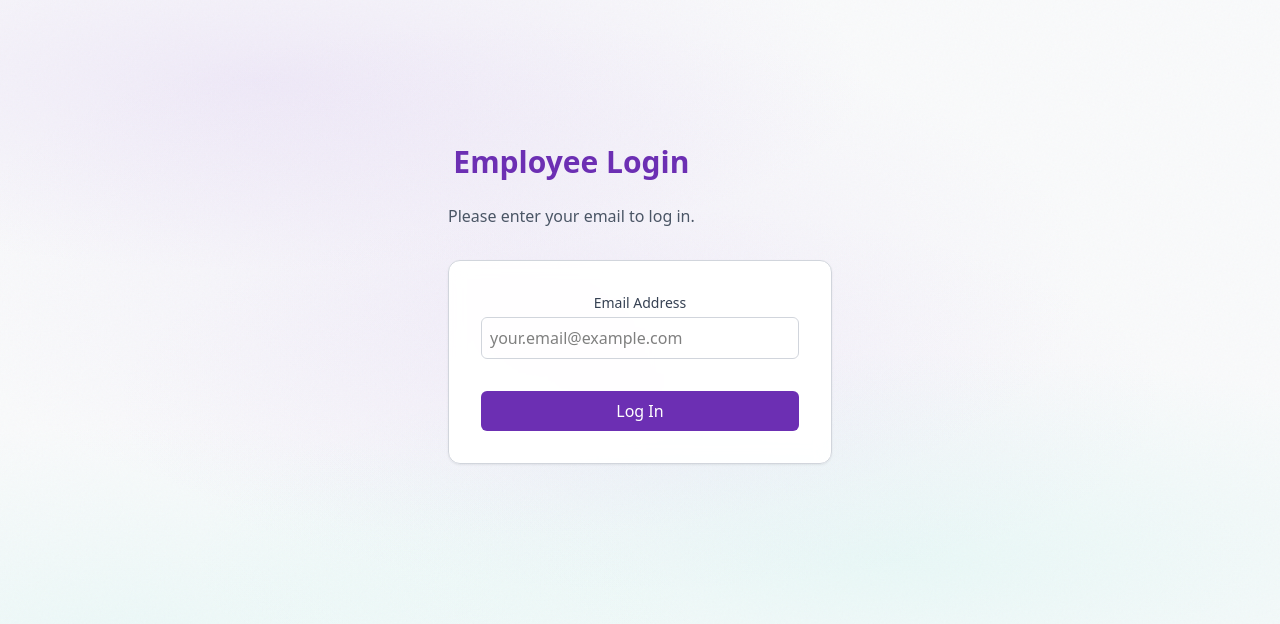
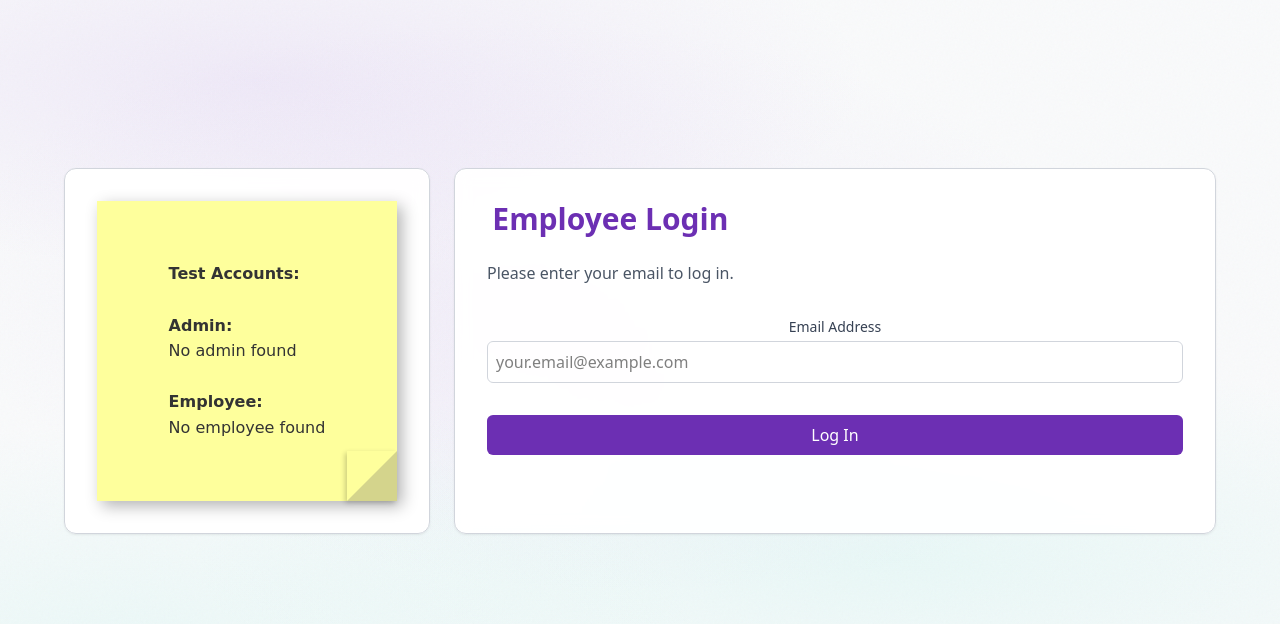
Before and after one commit to DaleHobbs-Dev/testing-services-employee-portal, a React (Vite) app: page /login in a window 1280 px wide. Shown: the top 624 px of the page. Built offline with nearby package versions, Linux system fonts and the light colour scheme; no server answers.

Commit message:
added a post-it note for easier log-in for testing purposes

```diff
--- a/src/components/auth/Login.jsx
+++ b/src/components/auth/Login.jsx
@@ -11,6 +11,7 @@ import {
   Button,
   Alert,
 } from "@/components/ui";
+import { PostItNote } from "../postit/PostItNote.jsx";
 
 export default function Login() {
   const [userEmail, setUserEmail] = useState("");
@@ -51,7 +52,12 @@ export default function Login() {
   };
 
   return (
-    <Container className="mt-20 max-w-md">
+    <Container className="mt-20 max-w-4xl">
+      <div className="flex gap-6 mt-6">
+        <Card className="p-6 flex-shrink-0">
+          <PostItNote />
+        </Card>
+        <Card className="p-6 flex-1">
           <PageHeader
             title="Employee Login"
             description="Please enter your email to log in."
@@ -62,7 +68,6 @@ export default function Login() {
               {error}
             </Alert>
           )}
-      <Card className="p-6 mt-6">
           <form onSubmit={handleLogin}>
             <FormField label="Email Address">
               <Input
@@ -84,6 +89,7 @@ export default function Login() {
             </Button>
           </form>
         </Card>
+      </div>
     </Container>
   );
 }
--- /dev/null
+++ b/src/components/postit/PostItNote.css
@@ -0,0 +1,41 @@
+.postItContainer {
+  position: relative;
+  width: 300px;
+  height: 300px;
+}
+
+.postIt {
+  width: 100%;
+  height: 100%;
+  background-color: #feff9c;
+  box-shadow: 5px 5px 15px rgba(0, 0, 0, 0.3);
+  display: flex;
+  align-items: center;
+  justify-content: center;
+  position: relative;
+  font-family: "Indie Flower", "Comic Sans MS", cursive;
+  overflow: hidden; /* Prevent overflow */
+}
+
+.message {
+  font-size: 1rem;
+  text-align: left;
+  color: #333;
+  margin: 0;
+  line-height: 1.6;
+  word-wrap: break-word; /* Break long words */
+  overflow-wrap: break-word; /* Modern alternative */
+  max-width: 100%; /* Ensure it doesn't exceed container */
+}
+
+.foldedCorner {
+  position: absolute;
+  bottom: 0;
+  right: 0;
+  width: 0;
+  height: 0;
+  border-style: solid;
+  border-width: 0 0 50px 50px;
+  border-color: transparent transparent #d4d48c transparent;
+  box-shadow: -2px 2px 5px rgba(0, 0, 0, 0.2);
+}
--- /dev/null
+++ b/src/components/postit/PostItNote.jsx
@@ -0,0 +1,64 @@
+import "./PostItNote.css";
+import { useState, useEffect, useMemo } from "react";
+import { getAllEmployees } from "../../services/employeeService";
+
+export const PostItNote = () => {
+  const [employees, setEmployees] = useState([]);
+
+  useEffect(() => {
+    getAllEmployees().then((data) => setEmployees(data));
+  }, []);
+
+  // Calculate random emails directly when component mounts or employees load
+  const { adminEmail, nonAdminEmail } = useMemo(() => {
+    if (employees.length === 0) {
+      return {
+        adminEmail: "No admin found",
+        nonAdminEmail: "No employee found",
+      };
+    }
+
+    const adminEmployees = employees.filter((emp) => emp.role === "admin");
+    const nonAdminEmployees = employees.filter((emp) => emp.role !== "admin");
+
+    const randomAdmin =
+      adminEmployees.length > 0
+        ? // eslint-disable-next-line react-hooks/purity
+          adminEmployees[Math.floor(Math.random() * adminEmployees.length)]
+        : null;
+
+    const randomNonAdmin =
+      nonAdminEmployees.length > 0
+        ? nonAdminEmployees[
+            // eslint-disable-next-line react-hooks/purity
+            Math.floor(Math.random() * nonAdminEmployees.length)
+          ]
+        : null;
+
+    return {
+      adminEmail: randomAdmin?.email || "No admin found",
+      nonAdminEmail: randomNonAdmin?.email || "No employee found",
+    };
+  }, [employees]);
+
+  return (
+    <div className="postItContainer">
+      <div className="postIt">
+        <p className="message">
+          <strong>Test Accounts:</strong>
+          <br />
+          <br />
+          <strong>Admin:</strong>
+          <br />
+          {adminEmail}
+          <br />
+          <br />
+          <strong>Employee:</strong>
+          <br />
+          {nonAdminEmail}
+        </p>
+      </div>
+      <div className="foldedCorner"></div>
+    </div>
+  );
+};
--- a/src/services/employeeService.js
+++ b/src/services/employeeService.js
@@ -1,4 +1,8 @@
 import { fetchJson } from "./apiSettings";
+
+export const getAllEmployees = async () => {
+    return fetchJson("/employees");
+};
 
 export const getEmployeeByEmail = async (email) => {
     return fetchJson(`/employees?email=${encodeURIComponent(email)}`);
```
Lines whose indentation alone changed are shown as unchanged.
